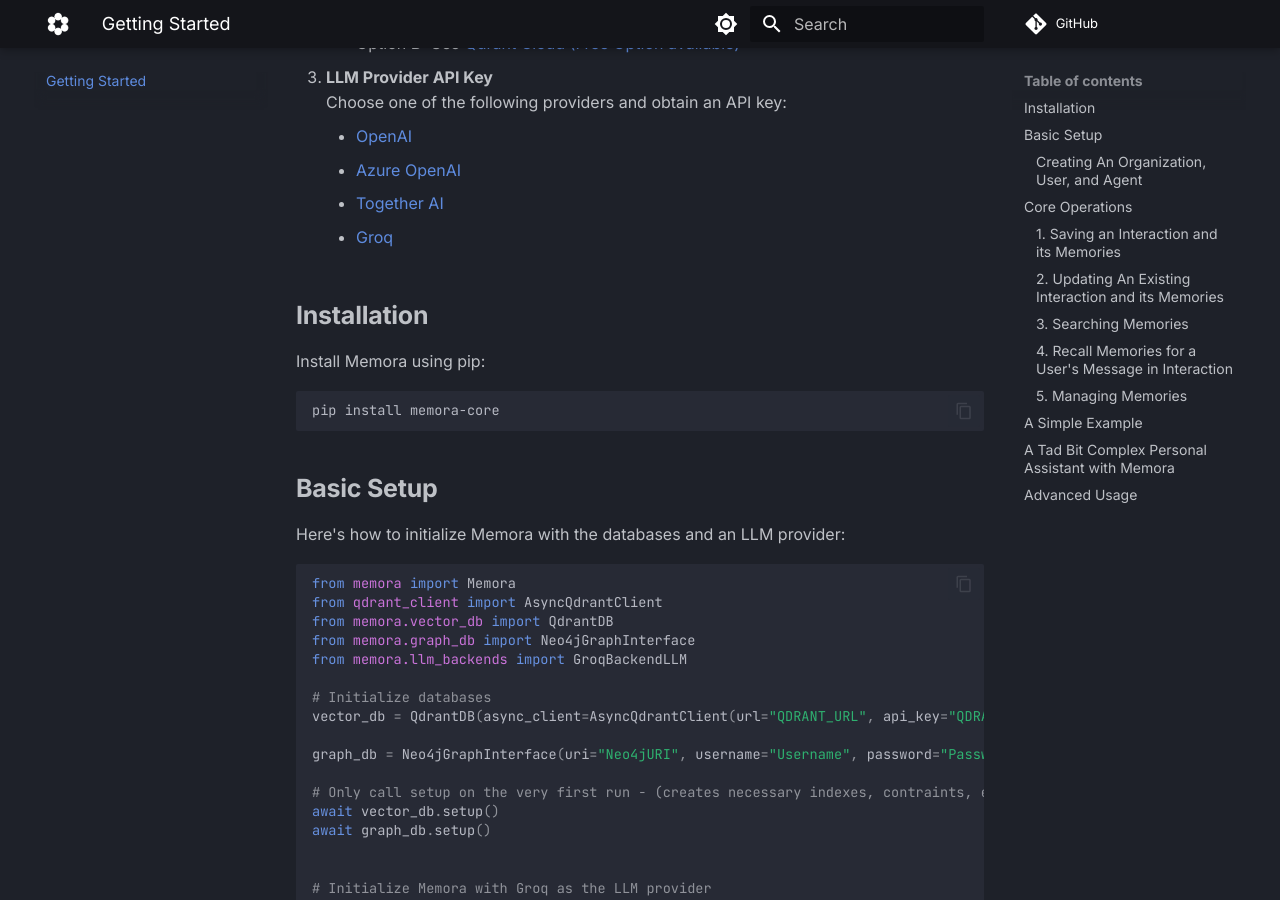
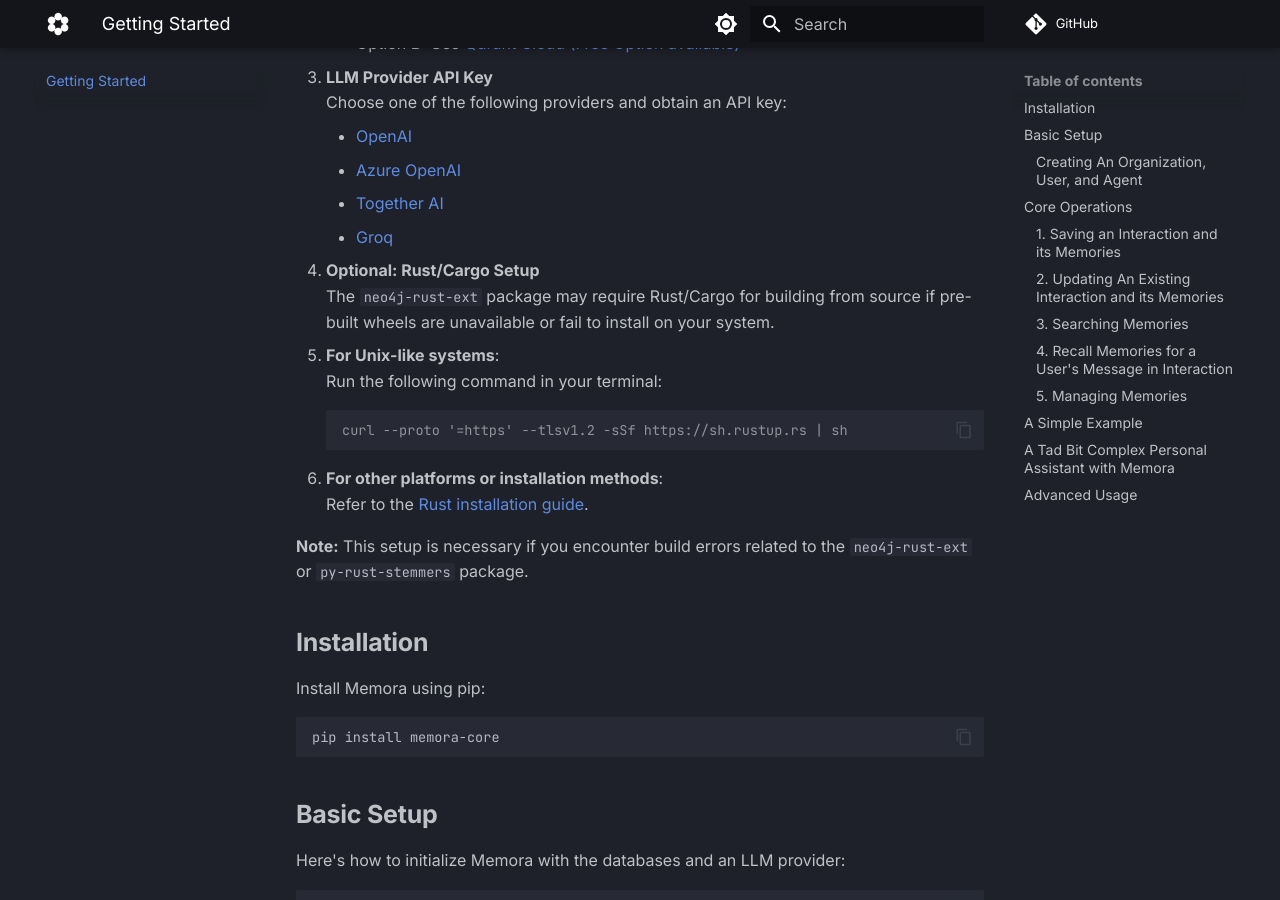
Before and after one commit to themacexpert/memora, an MkDocs documentation site: the page built from docs/getting_started.md, in a window 1280 px wide and 900 px high, scrolled down 414 px. Built offline with MkDocs 1.6.1 and Material for MkDocs 9.7.7, drawn with Linux system fonts in a browser that asks for light colours; comment, search, counter and statistics services are not loaded.

Commit message:
Update README.md to include Rust/Cargo setup for other osystems and minor tweaks for clarity

````diff
--- a/docs/getting_started.md
+++ b/docs/getting_started.md
@@ -17,6 +17,18 @@
      - [Together AI](https://www.together.ai/)
      - [Groq](https://groq.com/)
 
+4. **Optional: Rust/Cargo Setup**
+   The `neo4j-rust-ext` package may require Rust/Cargo for building from source if pre-built wheels are unavailable or fail to install on your system.
+
+   - **For Unix-like systems**:
+     Run the following command in your terminal:
+     ```console
+     curl --proto '=https' --tlsv1.2 -sSf https://sh.rustup.rs | sh
+     ```
+   - **For other platforms or installation methods**:
+     Refer to the [Rust installation guide](https://www.rust-lang.org/tools/install).
+
+   **Note:** This setup is necessary if you encounter build errors related to the `neo4j-rust-ext` or `py-rust-stemmers` package.
 
 ## **Installation**
 
````
Also changed, not shown: README.md (+9 -4 lines).
